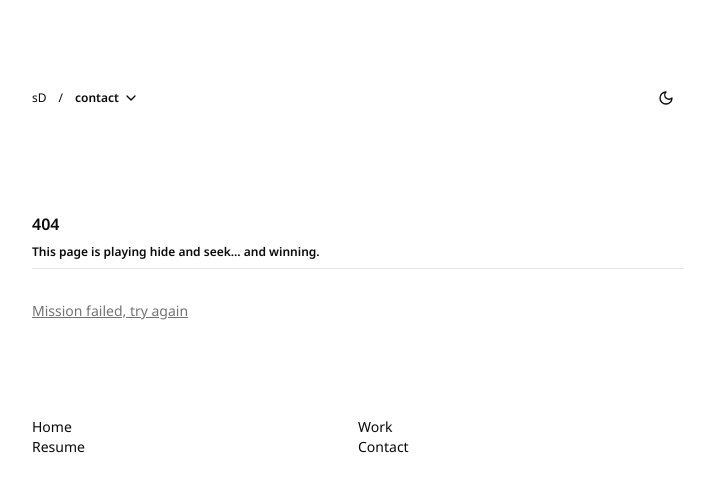
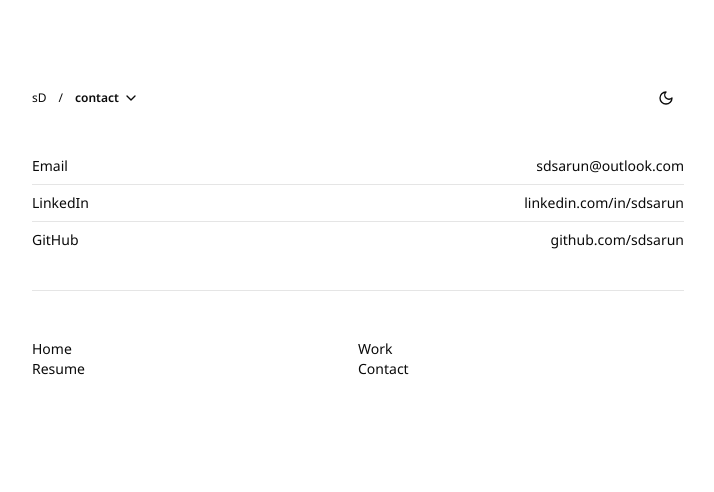
Before and after one commit to sdsarun/portfolio, a Next.js app: page /contact in a window 1280 px wide. Before the commit this address had no page. Shown: the top 492 px of the page, without its empty margins (282-996 px from the left). Built offline with nearby package versions, Linux system fonts and the light colour scheme.

Commit message:
feat(contact): add contact page

```diff
--- /dev/null
+++ b/app/contact/page.tsx
@@ -0,0 +1,69 @@
+// core
+import React from 'react'
+
+// components
+import Link from 'next/link'
+import { Main } from '@/core/components/layout/main'
+import { Separator } from '@/core/components/ui/separator'
+import { Typography } from '@/core/components/ui/typography'
+import { FadeIn } from '@/core/components/wrapper/fade-in'
+
+type Contact = {
+  label: string;
+  display: string;
+  type: 'email' | 'link';
+  href: string;
+};
+
+const contacts: Contact[] = [
+  {
+    type: "email",
+    label: "Email",
+    href: 'mailto:sdsarun@outlook.com',
+    display: "sdsarun@outlook.com"
+  },
+  {
+    type: "link",
+    label: 'LinkedIn',
+    href: 'https://www.linkedin.com/in/sdsarun',
+    display: 'linkedin.com/in/sdsarun',
+  },
+  {
+    type: "link",
+    label: 'GitHub',
+    href: 'https://github.com/sdsarun',
+    display: 'github.com/sdsarun',
+  },
+];
+
+export default function ContactPage() {
+  return (
+    <Main className='my-10'>
+      <section className='flex flex-col gap-2'>
+        {contacts.map((contact, idx) => (
+          <FadeIn key={contact.label + idx}>
+            <div className='flex flex-col gap-2'>
+              <div className='flex items-center justify-between'>
+                <Typography variant="p1">{contact.label}</Typography>
+                <Typography variant="p3" className='hover:underline'>
+                  <Link
+                    href={contact.href}
+                    target={contact.type === "email" ? undefined : "_blank"}
+                    rel={contact.type === "email" ? undefined : "noopener noreferrer"}
+                  >
+                    {contact.display}
+                  </Link>
+                </Typography>
+              </div>
+              {idx !== contacts.length - 1 && <Separator />}
+            </div>
+          </FadeIn>
+        ))}
+      </section>
+
+      <FadeIn>
+        <Separator className='mt-10' />
+      </FadeIn>
+    </Main>
+  )
+}
```
